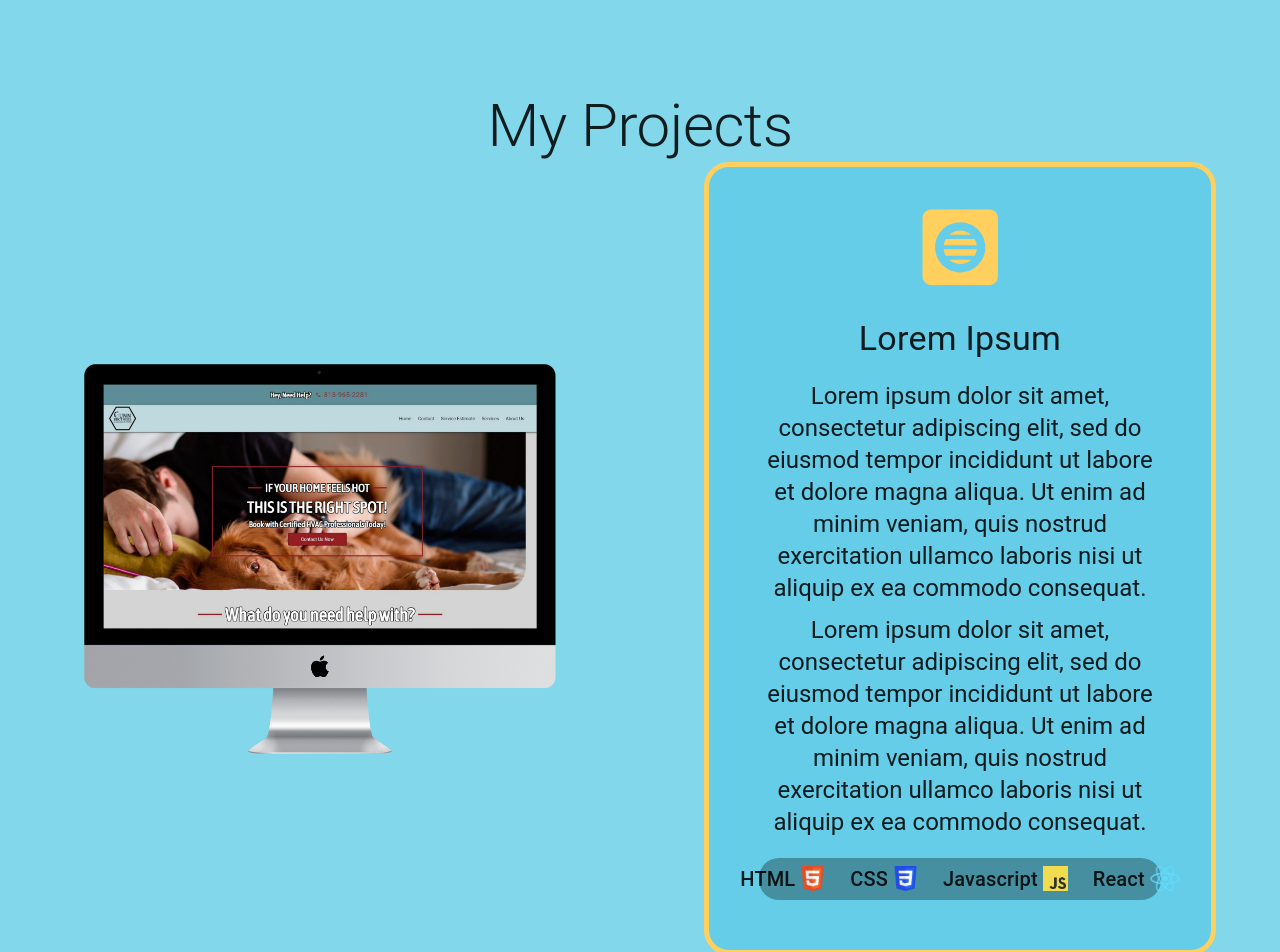
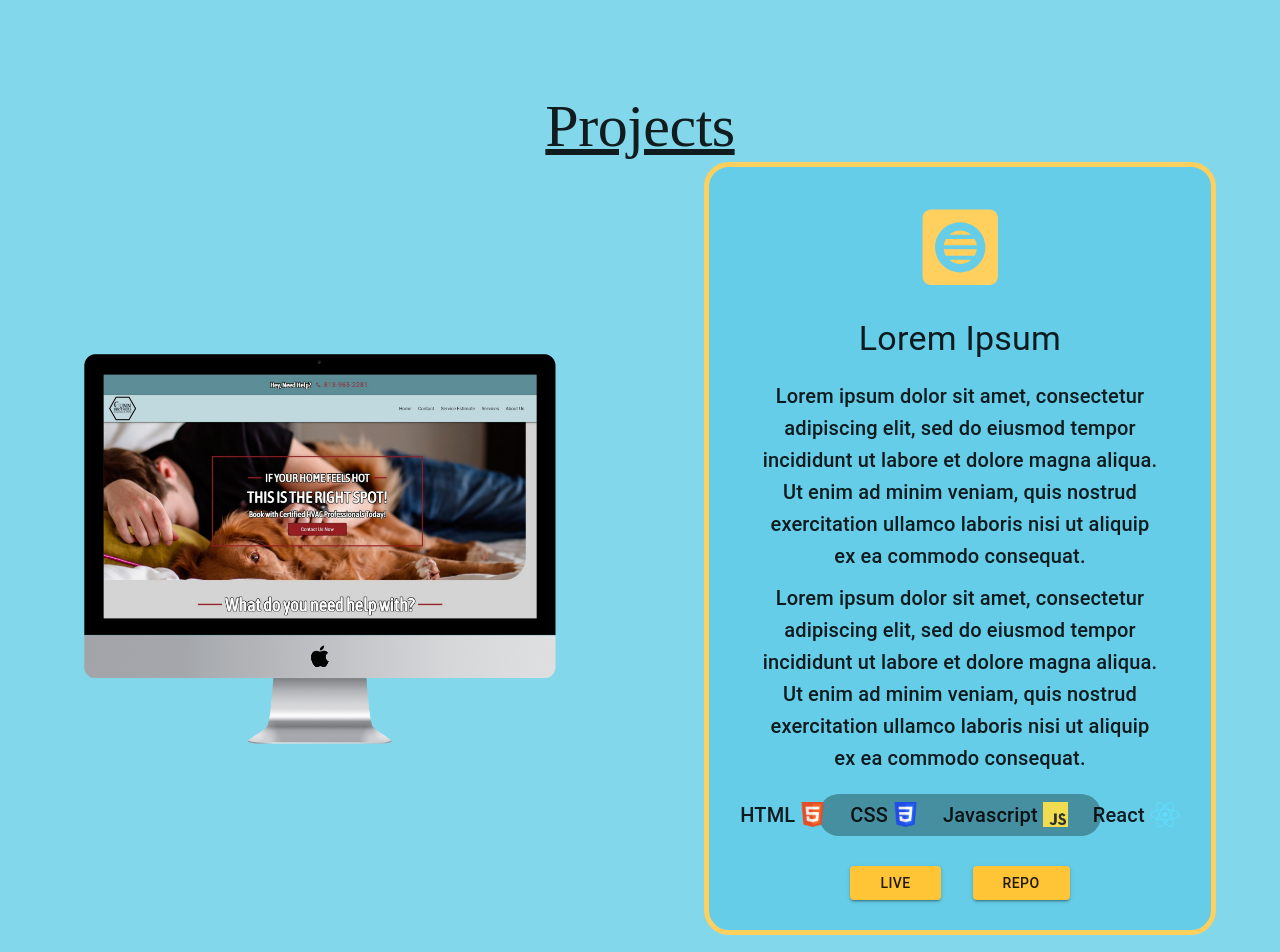
Before and after one commit to jamesdev4you/Portfolio, a React (Create React App) app: page / in a window 1280 px wide. Shown: the part 1848-2800 px from the top of the page. Built offline with nearby package versions, Linux system fonts and the light colour scheme.

Commit message:
MVP before onClick

```diff
--- a/src/PrimaryComponents/AboutPage.js
+++ b/src/PrimaryComponents/AboutPage.js
@@ -39,6 +39,8 @@ export default function AboutPage() {
           paddingBottom: { xs: "50px", md: "20px", lg: "0px" },
           margin: "auto",
           textAlign: "center",
+          fontFamily: "Montserrat",
+          textDecoration: "underline",
         }}
       >
         About Me
--- a/src/PrimaryComponents/ContactPage.js
+++ b/src/PrimaryComponents/ContactPage.js
@@ -41,9 +41,11 @@ export default function ContactPage() {
           margin: "auto",
           textAlign: "center",
           backgroundColor: "primary.light",
+          fontFamily: "Montserrat",
+          textDecoration: "underline",
         }}
       >
-        Contact me :)
+        Contact me!
       </Typography>
       <Box
         sx={{
--- a/src/PrimaryComponents/ProjectsPage.js
+++ b/src/PrimaryComponents/ProjectsPage.js
@@ -9,6 +9,8 @@ import HTMLIcon from "../Images/HTML5.png";
 import CSSIcon from "../Images/CSS3.png";
 import JSIcon from "../Images/JavaScript.png";
 import REACTIcon from "../Images/React.png";
+import Stack from "@mui/material/Stack";
+import Button from "@mui/material/Button";
 
 export default function ProjectsPage(props) {
   const projectData = [
@@ -79,9 +81,11 @@ export default function ProjectsPage(props) {
           paddingTop: "100px",
           margin: "auto",
           textAlign: "center",
+          fontFamily: "Montserrat",
+          textDecoration: "underline",
         }}
       >
-        My Projects
+        Projects
       </Typography>
       <Box
         sx={{
@@ -137,14 +141,29 @@ export default function ProjectsPage(props) {
               >
                 {item.title}
               </Typography>
+
               <Typography
-                variant="h5"
-                sx={{ textAlign: "center", paddingBottom: "10px" }}
+                variant="h6"
+                sx={{
+                  textAlign: "center",
+                  paddingBottom: "10px",
+                  display: { xs: "none", md: "none", lg: "inline" },
+                }}
               >
                 {item.desc}
               </Typography>
               <Typography
-                variant="h5"
+                variant="h7"
+                sx={{
+                  textAlign: "center",
+                  paddingBottom: "10px",
+                  display: { xs: "inline", md: "inline", lg: "none" },
+                }}
+              >
+                {item.desc}
+              </Typography>
+              <Typography
+                variant="h6"
                 sx={{
                   textAlign: "center",
                   display: { xs: "none", md: "none", lg: "inline" },
@@ -152,6 +171,7 @@ export default function ProjectsPage(props) {
               >
                 {item.desc2}
               </Typography>
+
               <Box
                 sx={{
                   display: "flex",
@@ -160,7 +180,7 @@ export default function ProjectsPage(props) {
                   justifyContent: "center",
                   border: { xs: "2px solid black", md: "none", lg: "none" },
                   gap: { xs: "5px", md: "15px", lg: "25px" },
-                  width: { xs: "90%", md: "100%", lg: "100%" },
+                  width: { xs: "90%", md: "100%", lg: "70%" },
                   borderRadius: "20px",
                   margin: { xs: "10px 0px", md: "20px 0px", lg: "20px 0px" },
                   padding: "5px 0px",
@@ -236,6 +256,22 @@ export default function ProjectsPage(props) {
                   />
                 </Box>
               </Box>
+              <Stack spacing={4} direction="row" sx={{ paddingTop: "10px" }}>
+                <Button
+                  variant="contained"
+                  color="error"
+                  sx={{ padding: "5px 30px" }}
+                >
+                  Live
+                </Button>
+                <Button
+                  variant="contained"
+                  color="error"
+                  sx={{ padding: "5px 30px" }}
+                >
+                  Repo
+                </Button>
+              </Stack>
             </Box>
           </Box>
         ))}
```
